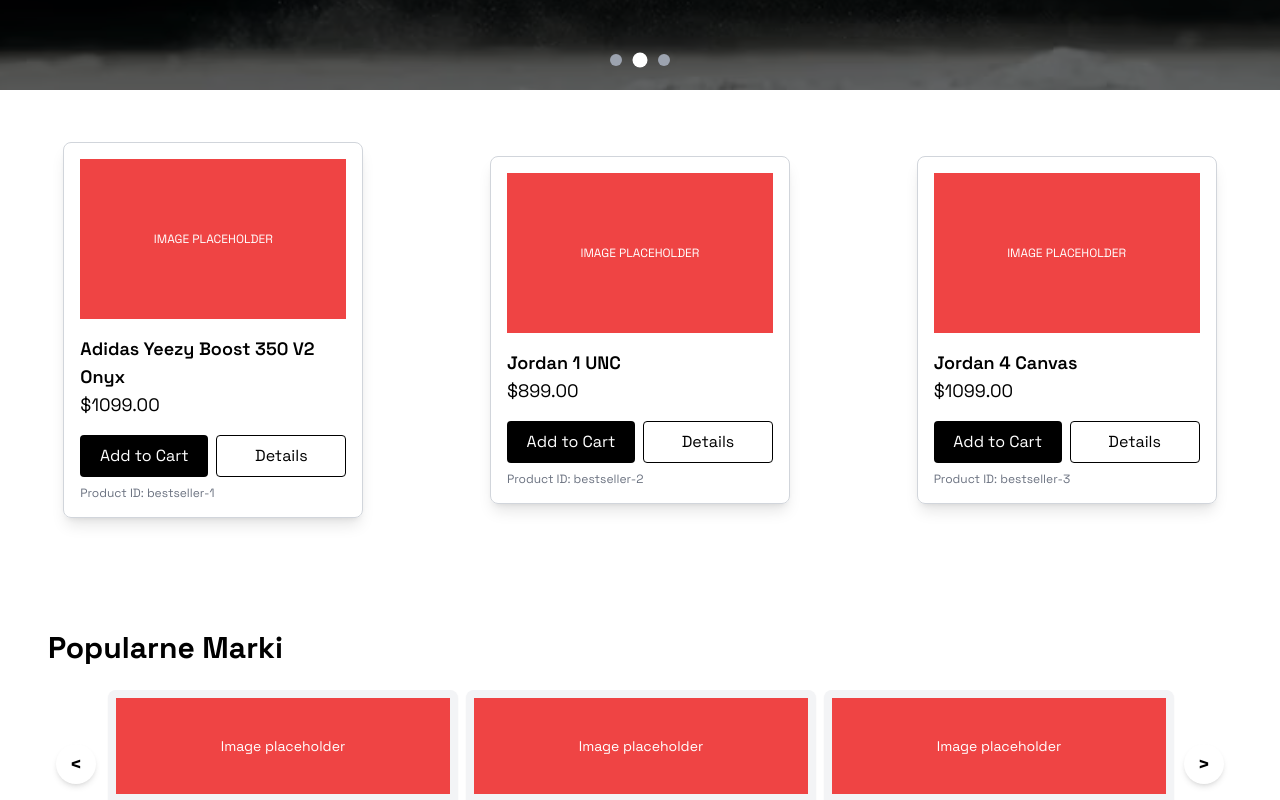
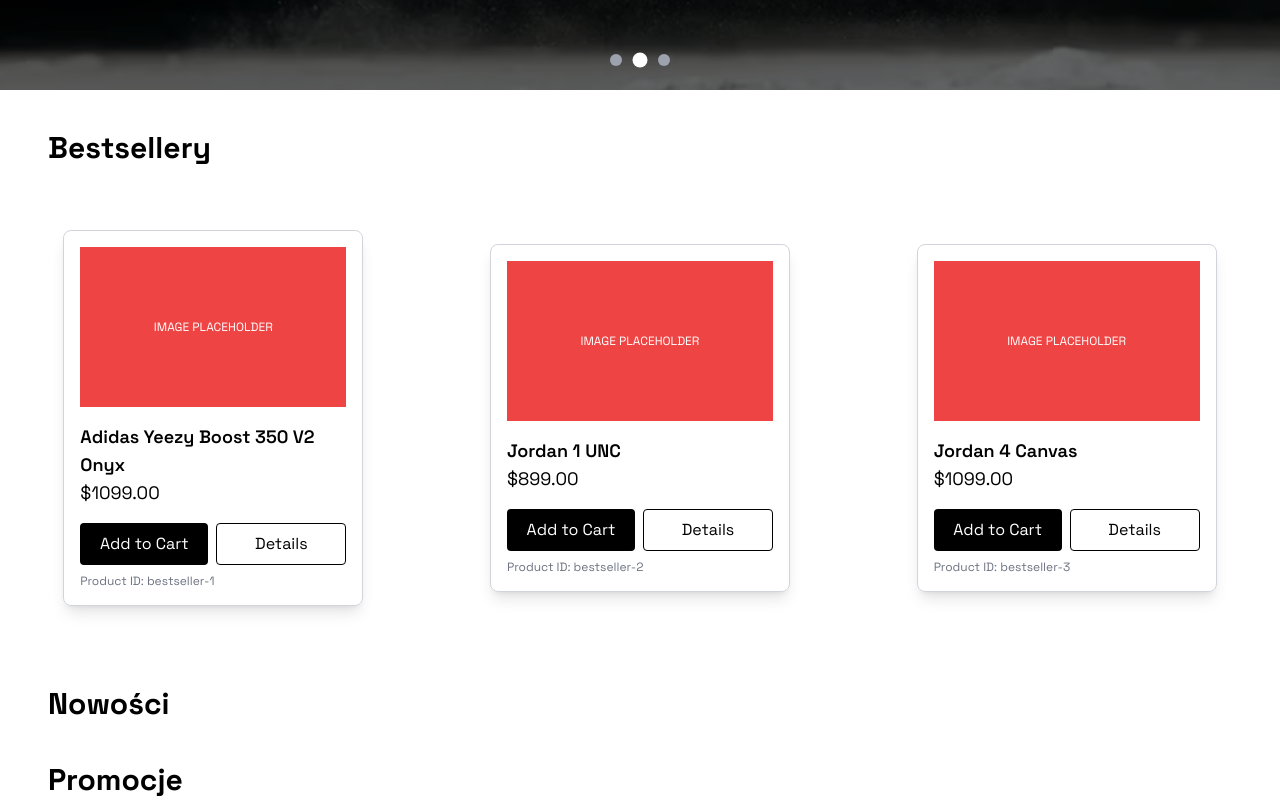
Before and after one commit to jklis2/Sneaker_Finder, a React (Vite) app in the folder Sneaker_Finder/SneakerFinderClient/: page / in a window 1280 px wide. Shown: the part 840-1640 px from the top of the page. Built offline with nearby package versions, Linux system fonts and the light colour scheme; no server answers.

Commit message:
feat: Add promotions and latest products sections to home with auto-scroll from navbar

```diff
--- a/Sneaker_Finder/SneakerFinderClient/src/containers/Bestsellers.tsx
+++ b/Sneaker_Finder/SneakerFinderClient/src/containers/Bestsellers.tsx
@@ -22,7 +22,7 @@
 export default function Bestsellers() {
   return (
     <>
-      <H1 className="px-12">Bestsellery</H1>
+      <H1 className="px-12 mt-32">Bestsellery</H1>
       <div className="flex justify-around items-center py-10">
         {BESTSELLER_PRODUCTS.map(product => (
           <ProductCard
--- /dev/null
+++ b/Sneaker_Finder/SneakerFinderClient/src/containers/LatestProducts.tsx
@@ -0,0 +1,9 @@
+import H1 from "../components/H1";
+
+export default function LatestProducts() {
+  return (
+    <div>
+      <H1 className="px-12 mb-6">Nowości</H1>
+    </div>
+  );
+}
--- /dev/null
+++ b/Sneaker_Finder/SneakerFinderClient/src/containers/Promotions.tsx
@@ -0,0 +1,9 @@
+import H1 from "../components/H1";
+
+export default function Promotions() {
+  return (
+    <div>
+      <H1 className="px-12 mb-6">Promocje</H1>
+    </div>
+  );
+}
--- a/Sneaker_Finder/SneakerFinderClient/src/layouts/Navbar.tsx
+++ b/Sneaker_Finder/SneakerFinderClient/src/layouts/Navbar.tsx
@@ -39,6 +39,13 @@
     setIsDropdownOpen((prev) => !prev);
   };
 
+  const handleScroll = (elementId: string) => {
+    const element = document.getElementById(elementId);
+    if (element) {
+      element.scrollIntoView({ behavior: 'smooth' });
+    }
+  };
+
   return (
     <header>
       <nav
@@ -50,12 +57,18 @@
             <img src={logo} alt="Sneaker Finder Logo" className="w-32 h-18" />
           </Link>
 
-          <Link to="/" className="text-gray-600 hover:text-gray-800 pl-16">
+          <button
+            onClick={() => handleScroll('latest-products')}
+            className="text-gray-600 hover:text-gray-800 pl-16"
+          >
             Nowości
-          </Link>
-          <Link to="/" className="text-gray-600 hover:text-gray-800">
+          </button>
+          <button
+            onClick={() => handleScroll('promotions')}
+            className="text-gray-600 hover:text-gray-800"
+          >
             Promocje
-          </Link>
+          </button>
           <Link to="/brands" className="text-gray-600 hover:text-gray-800">
             Marki
           </Link>
--- a/Sneaker_Finder/SneakerFinderClient/src/routes/Home.tsx
+++ b/Sneaker_Finder/SneakerFinderClient/src/routes/Home.tsx
@@ -1,19 +1,27 @@
 import Bestsellers from "../containers/Bestsellers";
 import Hero from "../containers/Hero";
+import LatestProducts from "../containers/LatestProducts";
 import PopularBrands from "../containers/PopularBrands";
+import Promotions from "../containers/Promotions";
 import Footer from "../layouts/Footer";
 import Navbar from "../layouts/Navbar";
 
 export default function Home() {
   return (
     <main>
-      <Navbar/>
+      <Navbar />
       <div>
         <Hero />
         <Bestsellers />
+        <div id="latest-products">
+          <LatestProducts />
+        </div>
+        <div id="promotions">
+          <Promotions />
+        </div>
         <PopularBrands />
       </div>
-      <Footer/>
+      <Footer />
     </main>
   );
 }
```
